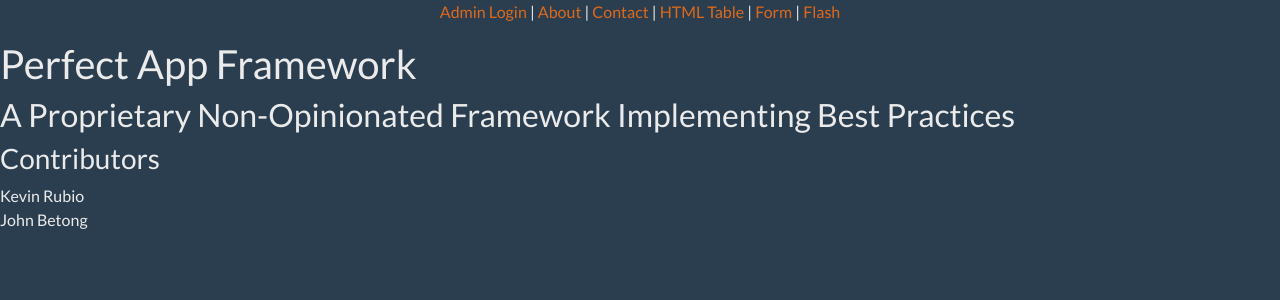
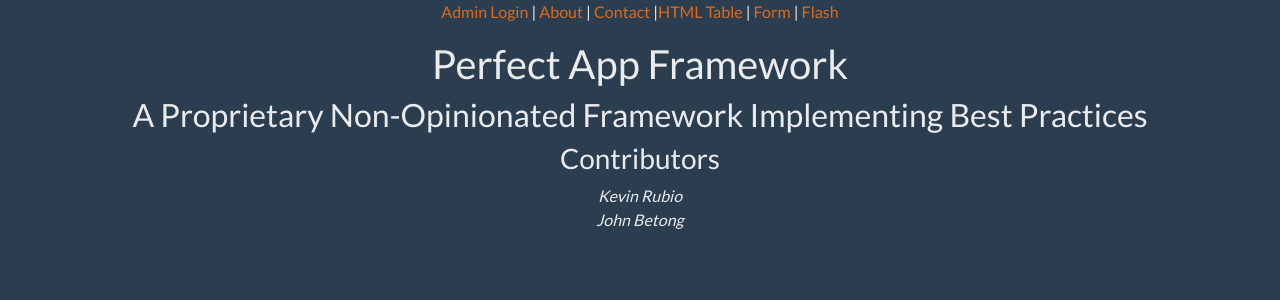
Before and after one commit to John-Betong/perfect-app-starter, a PHP site: template resources/views/pages/index.php in a window 1280 px wide. Shown: the top 300 px of the page. Run offline with PHP 8.4, Linux system fonts and the light colour scheme; the template is opened without the code that fills it, so the values that code supplies are empty; some libraries are stand-ins or nearby versions.

Commit message:
Cosmetic Update

```diff
--- a/resources/views/pages/index.php
+++ b/resources/views/pages/index.php
@@ -1,11 +1,13 @@
 <p class="text-center">
-<a href="admin">Admin Login</a> | <a href="about">About</a> | <a href="contact">Contact</a> |
-    <a href="table">HTML Table</a> | <a href="register">Form</a> | <a href="flash">Flash</a>
+    <a href="admin">Admin Login</a> | <a href="about">About</a> | <a href="contact">Contact</a> |<a href="table">HTML Table</a> | <a href="register">Form</a> | <a href="flash">Flash</a>
 </p>
 
+<div class="text-center">
+    <h1>Perfect App Framework</h1>
 
-<h1>Perfect App Framework</h1>
-<h2>A Proprietary Non-Opinionated Framework Implementing Best Practices</h2>
+    <div class="text-center"><h2>A Proprietary Non-Opinionated Framework
+            Implementing Best Practices</h2>
 
-<h3>Contributors</h3>
-Kevin Rubio<br>John Betong
+        <h3>Contributors</h3>
+        <cite>Kevin Rubio<br>John Betong</cite>
+    </div>
```
